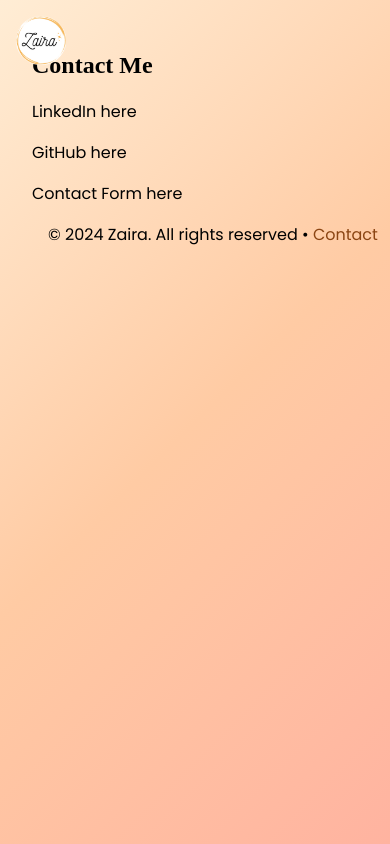
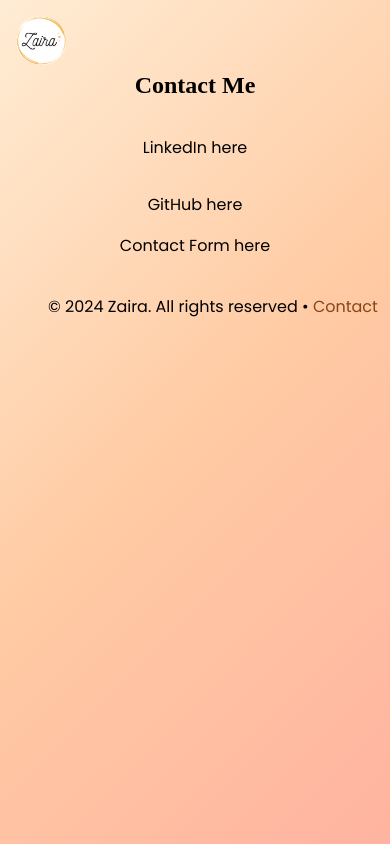
Before and after one commit to zairacodes/portfolio, a React (Vite) app: page /contact in a window 390 px wide. Built offline with nearby package versions, Linux system fonts and the light colour scheme; a web font is replaced by a local one.

Commit message:
Update style of Contact component

```diff
--- /dev/null
+++ b/src/components/Footer/Contact/Contact.css
@@ -0,0 +1,17 @@
+.contact-container {
+    display: flex;
+    flex-direction: column;
+    align-items: center;
+    margin: 80px;
+}
+
+.contact-container a {
+    color: #8B4513;
+    text-decoration: none;
+}
+
+@media (max-width: 790px) {
+    .contact-container {
+        margin: 20px;
+    }
+}
--- a/src/components/Footer/Contact/Contact.jsx
+++ b/src/components/Footer/Contact/Contact.jsx
@@ -1,8 +1,9 @@
 import React from "react";
+import "./Contact.css";
 
 function Contact() {
   return (
-    <section>
+    <section className="contact-container">
       <h1>Contact Me</h1>
       <p>LinkedIn here</p>
       <p>GitHub here</p>
```
